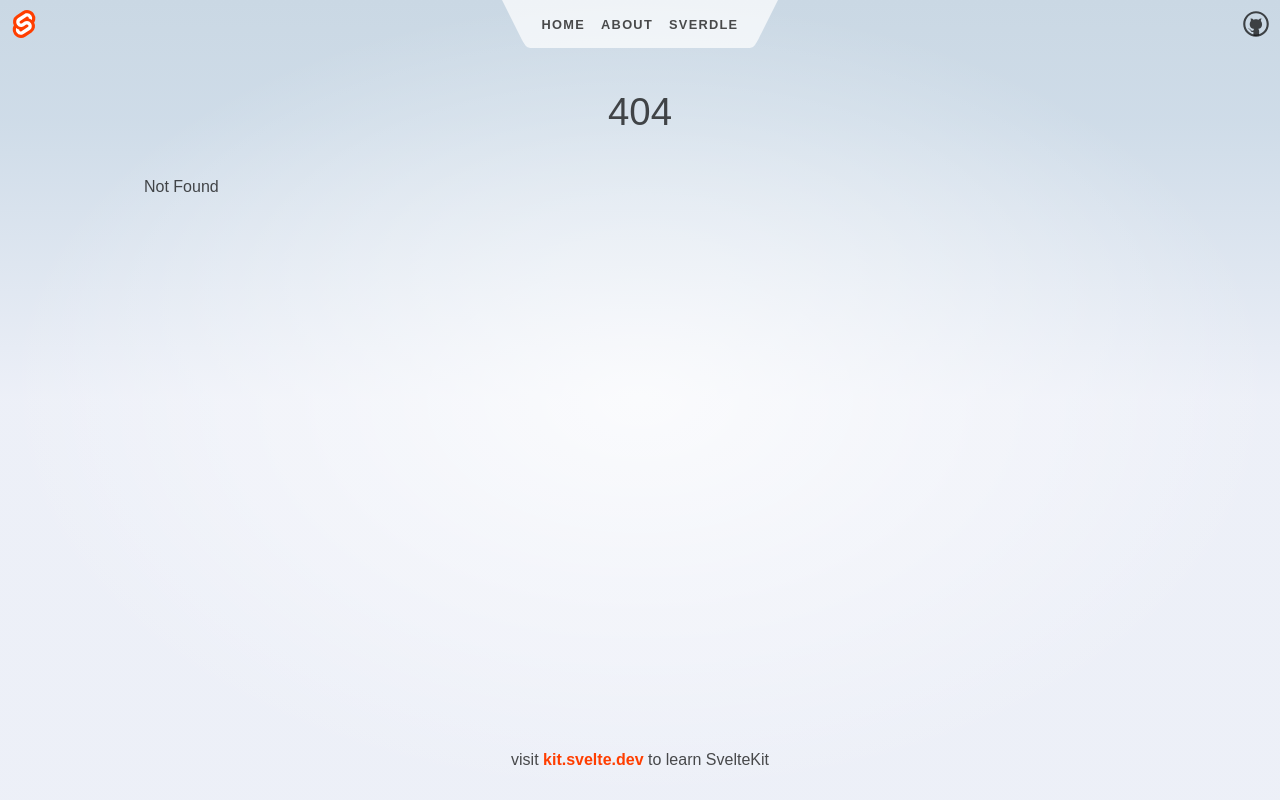
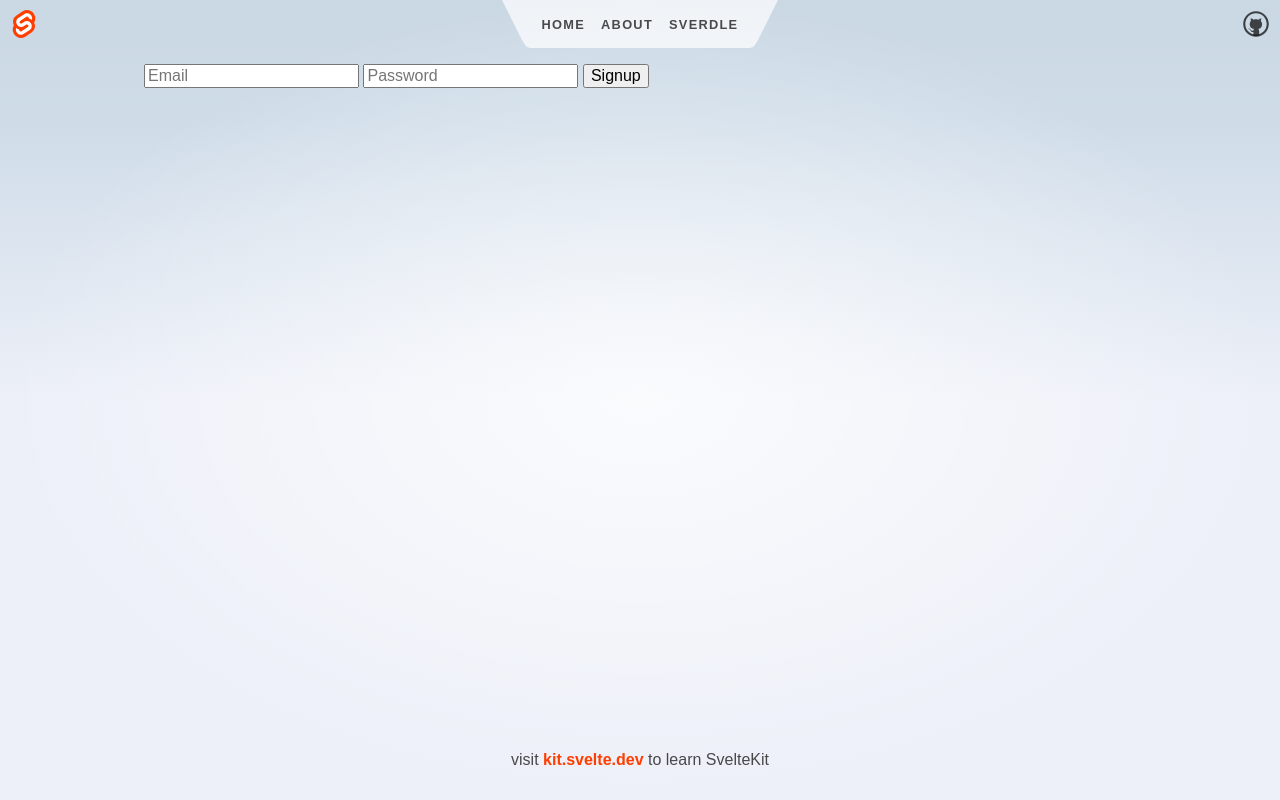
Before and after one commit to Hybrid-Codes/GoKit, a SvelteKit app in the folder Frontend/GoKit/: page /signup in a window 1280 px wide. Before the commit this address had no page. Built offline with nearby package versions, Linux system fonts and the light colour scheme.

Commit message:
Add login and signup files

```diff
--- /dev/null
+++ b/Frontend/GoKit/src/routes/signup/+page.svelte
@@ -0,0 +1,14 @@
+<script>
+    let email = '';
+    let password = '';
+
+    async function handleSignup() {
+      // Handle signup logic here
+    }
+  </script>
+
+  <form on:submit|preventDefault={handleSignup}>
+    <input type="email" bind:value={email} placeholder="Email" required />
+    <input type="password" bind:value={password} placeholder="Password" required />
+    <button type="submit">Signup</button>
+  </form>
```
Also changed, not shown: Frontend/GoKit/src/routes/login/+page.svelte (added, +14 -0 lines).
